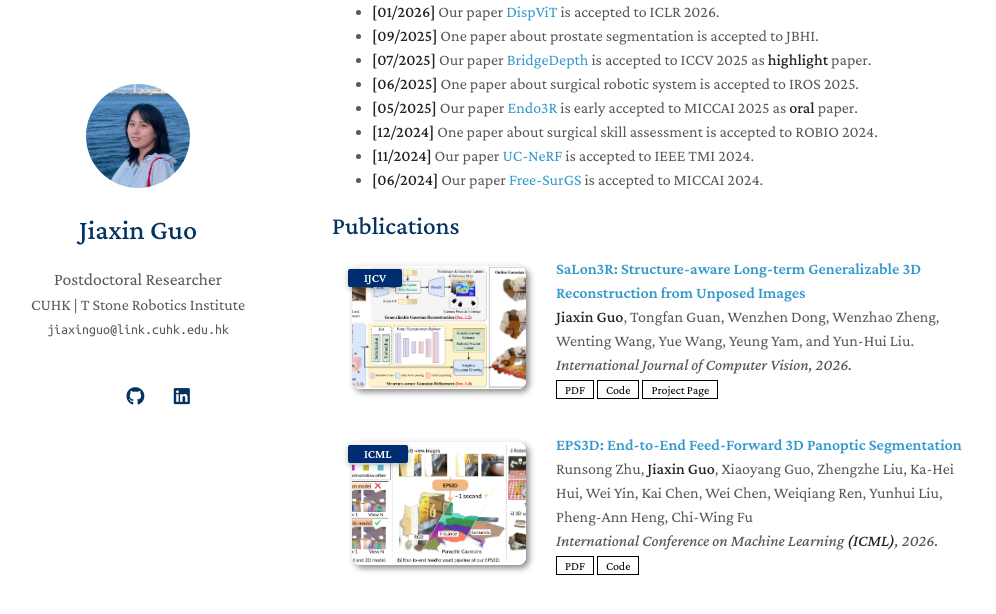
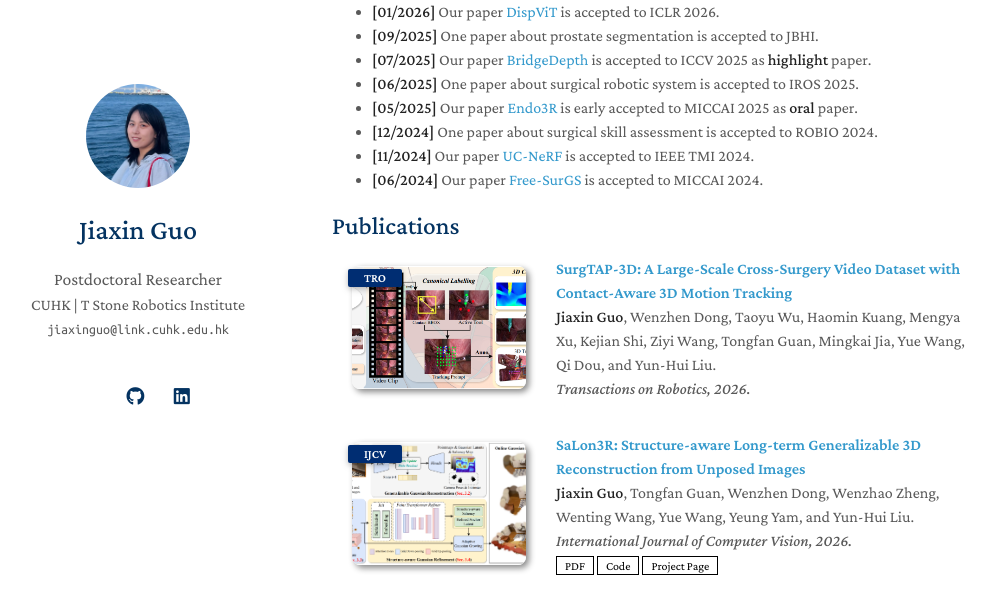
Before and after one commit to wrld/wrld.github.io, a Jekyll site: the page built from index.md, in a window 1280 px wide and 900 px high, scrolled down 686 px, cut to the strip 0-614 px from the top of the window. Shown: the whole strip, without its empty margins (138-1134 px from the left). Built offline with Jekyll 4.4.1, drawn with Linux system fonts in a browser that asks for light colours; nearby versions of some CDN libraries; a style sheet for code colours, icons or effects is not loaded.

Commit message:
update 10.16

```diff
--- a/_data/publications.yml
+++ b/_data/publications.yml
@@ -1,4 +1,10 @@
 main:
+  - title: "SurgTAP-3D: A Large-Scale Cross-Surgery Video Dataset with Contact-Aware 3D Motion Tracking"
+    authors:  <strong>Jiaxin Guo</strong>, Wenzhen Dong, Taoyu Wu, Haomin Kuang, Mengya Xu, Kejian Shi, Ziyi Wang, Tongfan Guan, Mingkai Jia, Yue Wang, Qi Dou, and Yun-Hui Liu.
+    conference_short: TRO
+    conference: Transactions on Robotics, 2026.
+    image: ./assets/img/surgtap3d.png
+
   - title: "SaLon3R: Structure-aware Long-term Generalizable 3D Reconstruction from Unposed Images"
     authors: <strong>Jiaxin Guo</strong>, Tongfan Guan, Wenzhen Dong, Wenzhao Zheng, Wenting Wang, Yue Wang, Yeung Yam, and Yun-Hui Liu.
     conference_short: IJCV
```
Also changed, not shown: assets/img/surgtap3d.png (added).
